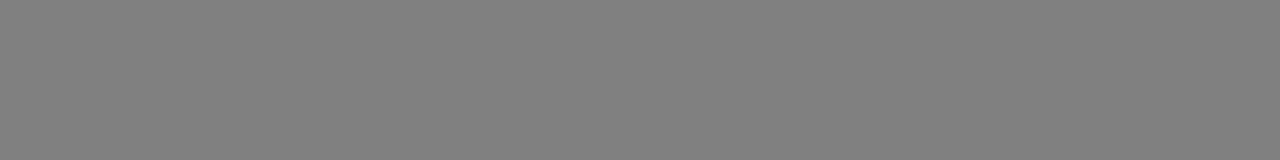
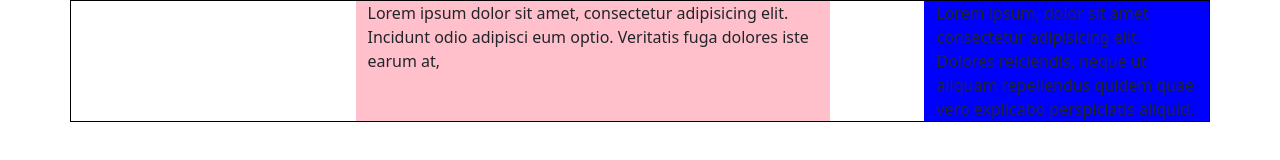
Before and after one commit to ShaownChowdhury/LearnBOOTSTRAP, a plain HTML site: page offset class.html in a window 1280 px wide. Drawn offline with Linux system fonts and the light colour scheme.

Commit message:
offset class

```diff
--- /dev/null
+++ b/css and js compile/style2.css
@@ -0,0 +1,15 @@
+.row {
+  border: 1px solid #000;
+}
+.pink {
+  background: pink;
+}
+.orange {
+  background: orange;
+}
+.blue {
+  background: blue;
+}
+.red {
+  background: red;
+}
--- a/offset class.html
+++ b/offset class.html
@@ -5,7 +5,21 @@
     <meta name="viewport" content="width=device-width, initial-scale=1.0" />
     <title>CSS Offset class</title>
     <link rel="stylesheet" href="css and js compile/bootstrap.css" />
-    <link rel="stylesheet" href="css and js compile/style.css" />
+    <link rel="stylesheet" href="css and js compile/style2.css" />
   </head>
-  <body></body>
+  <body>
+    <div class="container">
+      <div class="row">
+        <div class="col-md-5 offset-md-3 pink">
+          Lorem ipsum dolor sit amet, consectetur adipisicing elit. Incidunt
+          odio adipisci eum optio. Veritatis fuga dolores iste earum at,
+        </div>
+        <div class="col-md-3 offset-md-1 blue">
+          Lorem ipsum, dolor sit amet consectetur adipisicing elit. Dolores
+          reiciendis, neque ut aliquam repellendus quidem quae vero explicabo
+          perspiciatis aliquid.
+        </div>
+      </div>
+    </div>
+  </body>
 </html>
```
